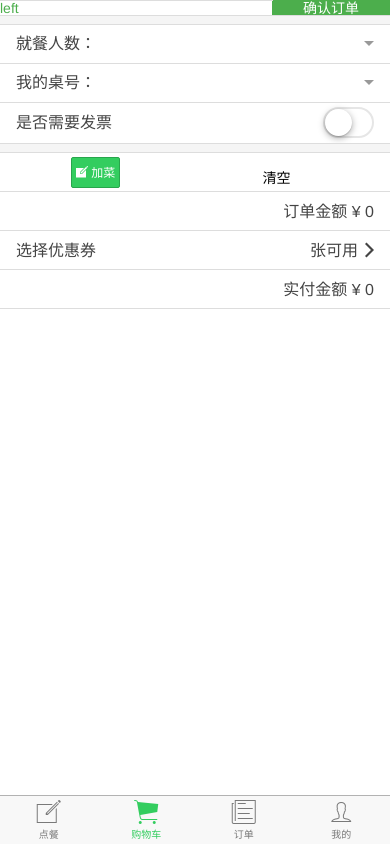
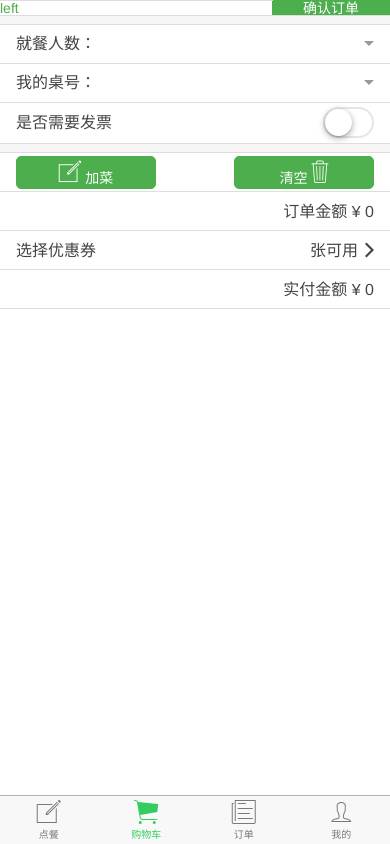
Before and after one commit to sunzy0212/order-foods, a website: page app/index.html in a window 390 px wide. Both pictures are taken after a click on the link "购物车". Drawn offline with Linux system fonts and the light colour scheme; no server answers; files whose address does not match are found by name.

Commit message:
修改cart-operation-button

```diff
--- a/app/styles/directives/cart-opeartion-button.css
+++ b/app/styles/directives/cart-opeartion-button.css
@@ -4,22 +4,42 @@
 }
 
 .cart-operation-button-left-part{
-    width: 49%;
+    width: 40%;
     vertical-align: middle;
     text-align: center;
+    padding-left: 16px;
     /*background-color: #4cae4c;*/
     /*color: #ffffff;*/
 }
 
 .cart-operation-button-right-part{
-    width: 49%;
+    width: 40%;
     vertical-align: middle;
     text-align: center;
+    padding-right: 16px;
     /*background-color: #4cae4c;*/
     /*color: #ffffff;*/
 }
 
 .cart-operation-button-middle-part{
-    width: 2%;
+    width: 20%;
     background-color: #ffffff;
 }
+
+.cart-operation-button-icon{
+    font-size: 30px;
+    /*color: #4cae4c;*/
+    color: #ffffff;
+}
+
+.cart-operation-button-font{
+    /*color: #4cae4c;*/
+    color: #ffffff;
+}
+
+.cart-operation-button-icon-container{
+    border: 1px #4cae4c solid;
+    border-radius: 5px;
+    width: 100%;
+    background-color: #4cae4c;
+}
--- a/app/views/directives/cart-operation-button.html
+++ b/app/views/directives/cart-operation-button.html
@@ -1,13 +1,17 @@
 <table class="cart-operation-button-table">
     <tr>
         <td class="cart-operation-button-left-part">
-            <div class="button button-small button-balanced icon-left ion-ios-compose">
-                加菜
+            <div class="cart-operation-button-icon-container">
+                <i class="icon ion-ios-compose-outline cart-operation-button-icon"></i>
+                <span class="cart-operation-button-font">加菜</span>
             </div>
         </td>
         <td class="cart-operation-button-middle-part"></td>
         <td class="cart-operation-button-right-part">
-            清空<i class="ion-ios-trash" style="font-size: 30px;color: #ffffff; padding-right: 10%;"></i>
+            <div class="cart-operation-button-icon-container">
+                <span class="cart-operation-button-font">清空</span>
+                <i class="ion-ios-trash-outline cart-operation-button-icon"></i>
+            </div>
         </td>
     </tr>
 </table>
```
